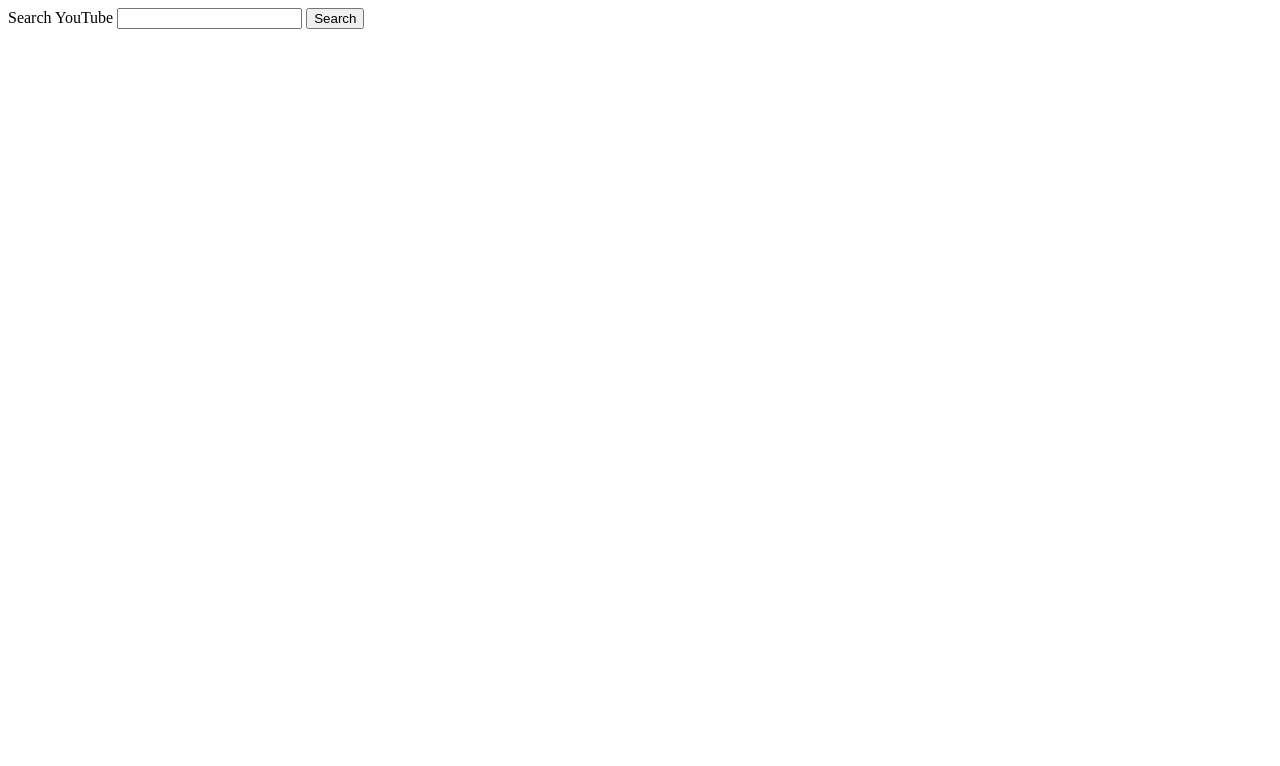
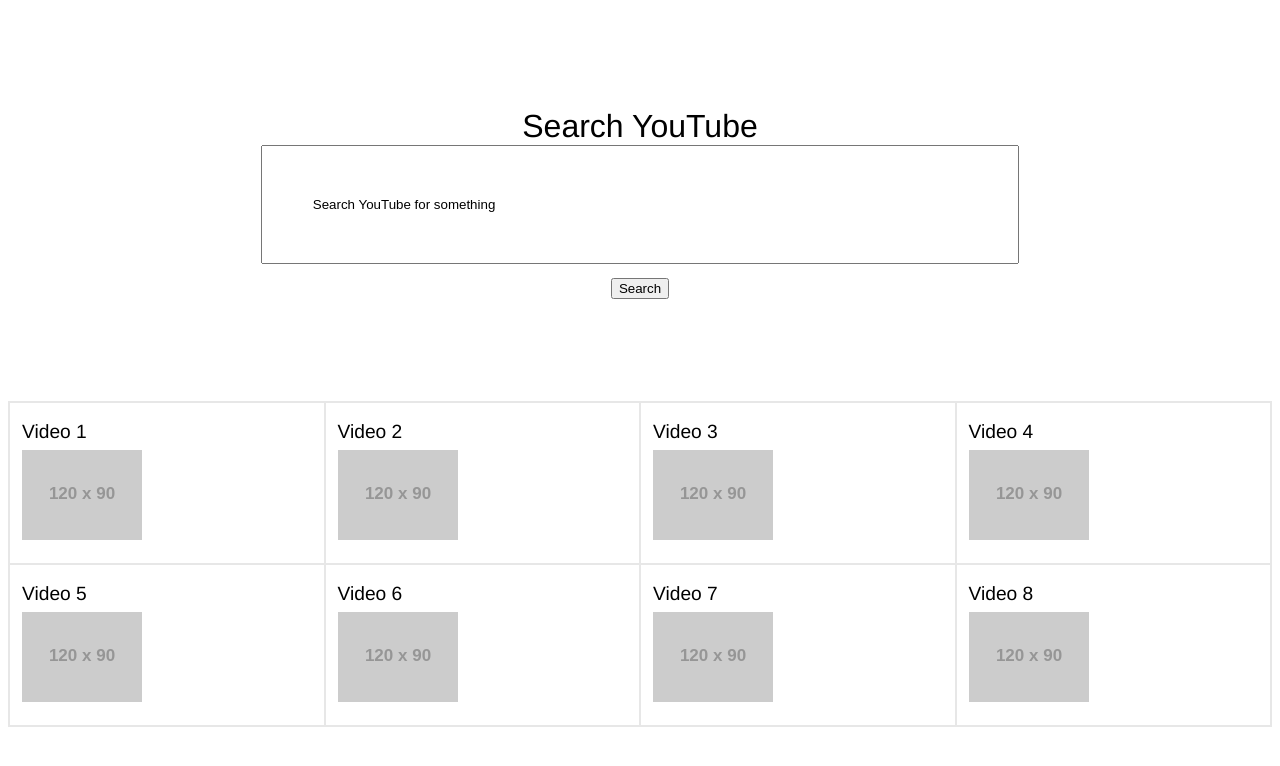
Before and after one commit to jonaskleiner/youtube-search, a plain HTML site: page index.html in a window 1280 px wide. Drawn offline with nearby package versions, Linux system fonts and the light colour scheme; no server answers; placeholder pictures from the web are drawn by us.

Commit message:
basic grid for thumbnails & video search results

```diff
--- /dev/null
+++ b/css/styles.css
@@ -0,0 +1,58 @@
+#search-box {
+	margin: 0 auto;
+	padding-top: 100px;
+	padding-bottom: 100px;
+	text-align: center;
+	font-family: Helvetica, sans-serif;
+	font-size: 2em;
+}
+
+#search-bar {
+	width: 60%;
+	size: 500;
+	padding: 50px;
+}
+
+/* GRID STYLES */
+
+.thumbs-grid {
+  border: solid 1px #e7e7e7;
+  font-family: Helvetica, sans-serif;
+  font-size: 1.2em;
+  line-height: 1.8em;
+}
+
+.grid-row {
+  display: flex;
+  flex-direction: column;
+}
+
+.grid-item {
+  flex: 1;
+  padding: 12px;
+  border: solid 1px #e7e7e7;
+}
+
+@media all and ( min-width: 550px ) {
+
+  .grid-row--sm {
+    flex-direction: row;
+  }
+
+}
+
+@media all and ( min-width: 720px ) {
+
+  .grid-row--md {
+    flex-direction: row;
+  }
+
+}
+
+@media all and ( min-width: 960px ) {
+
+  .grid-row--lg {
+    flex-direction: row;
+  }
+
+}
--- a/index.html
+++ b/index.html
@@ -4,13 +4,29 @@
 		<title>YouTube Search API - Jonas Kleiner</title>
 		<script src="https://ajax.googleapis.com/ajax/libs/jquery/2.1.3/jquery.min.js"></script>
 		<script src="js/app.js" type="text/javascript"></script>
+		<link rel="stylesheet" type="text/css" href="css/styles.css">
 	</head>
 	<body>
+		<div id="search-box">
 			<form>
-<label>Search YouTube</label>
-<input type="search" id="search-bar"/>
+			<label>Search YouTube</label><br />
+			<input type="search" id="search-bar" value="Search YouTube for something" /><br />
 			<button>Search</button>
 			</form>
-
+		</div>
+		<div class="thumbs-grid">
+			<div class="grid-row grid-row--lg grid-row--md grid-row--sm">
+				<div class="grid-item">Video 1<br /><img src="http://placehold.it/120x90"></div>
+				<div class="grid-item">Video 2<br /><img src="http://placehold.it/120x90"></div>
+				<div class="grid-item">Video 3<br /><img src="http://placehold.it/120x90"></div>
+				<div class="grid-item">Video 4<br /><img src="http://placehold.it/120x90"></div>
+			</div>
+			<div class="grid-row grid-row--lg grid-row--md grid-row--sm">
+				<div class="grid-item">Video 5<br /><img src="http://placehold.it/120x90"></div>
+				<div class="grid-item">Video 6<br /><img src="http://placehold.it/120x90"></div>
+				<div class="grid-item">Video 7<br /><img src="http://placehold.it/120x90"></div>
+				<div class="grid-item">Video 8<br /><img src="http://placehold.it/120x90"></div>
+			</div>
+		</div>
 	</body>
 </html>
```
Lines whose indentation alone changed are shown as unchanged.
